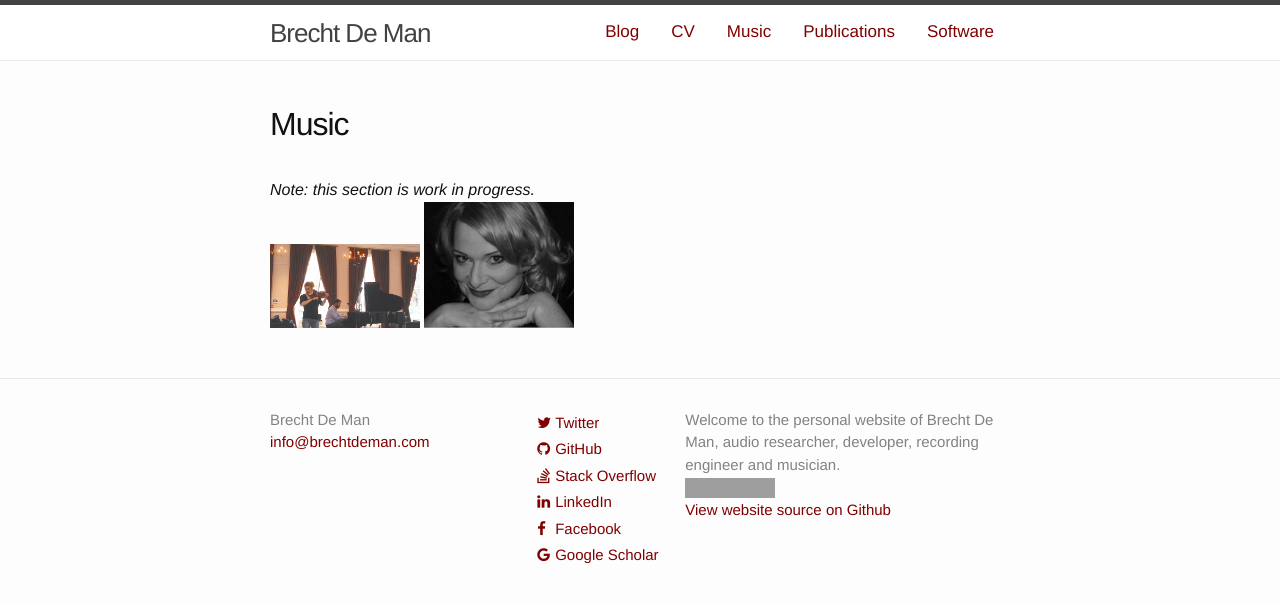
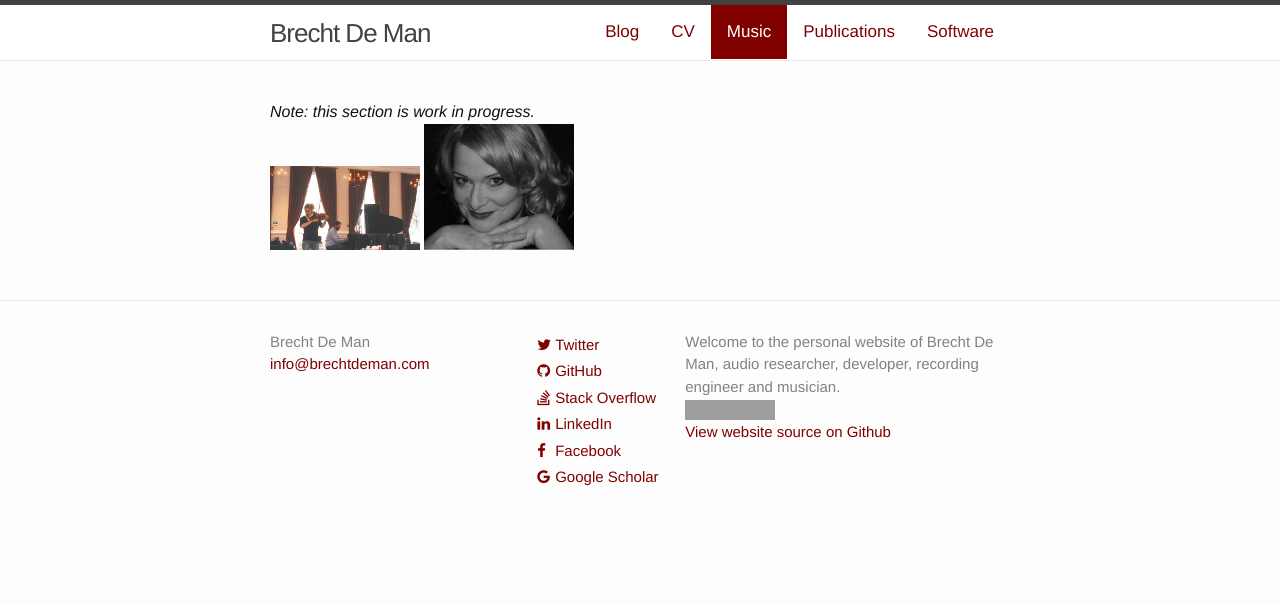
Before and after one commit to BrechtDeMan/BrechtDeMan.github.io, a Jekyll site: the page built from music.html, in a window 1280 px wide. Shown: the top 603 px of the page. Built offline with Jekyll 4.4.1, drawn with Linux system fonts in a browser that asks for light colours; nearby versions of some CDN libraries; grey boxes are pictures that could not be loaded.

Commit message:
Highlight selected menu items

```diff
--- a/_includes/nav.html
+++ b/_includes/nav.html
@@ -6,25 +6,24 @@
         <div class="trigger">
             <!-- http://www.w3schools.com/howto/howto_js_topnav.asp -->
             <ul class="topnav" id="myTopnav">
-
-                <li>
-                  <a class="page-scroll" href="/blog/" target="_self">Blog</a>
+                <li {% if page.url contains "/blog/" %}class="active"{% endif %}>
+                  <a href="/blog/" target="_self">Blog</a>
                 </li>
 
                 <li>
-                  <a class="page-scroll" href="/downloads/CV/BrechtDeMan-CV.pdf">CV</a>
+                  <a href="/downloads/CV/BrechtDeMan-CV.pdf">CV</a>
                 </li>
 
-                <li>
-                  <a class="page-scroll" href="/music/" target="_self">Music</a>
+                <li {% if page.url contains "/music/" %}class="active"{% endif %}>
+                  <a href="/music/" target="_self">Music</a>
                 </li>
 
-                <li>
-                  <a class="page-scroll" href="/publications/" target="_self">Publications</a>
+                <li {% if page.url contains "/publications/" %}class="active"{% endif %}>
+                  <a href="/publications/" target="_self">Publications</a>
                 </li>
 
-                <li>
-                  <a class="page-scroll" href="/software/" target="_self">Software</a>
+                <li {% if page.url contains "/software/" %}class="active"{% endif %}>
+                  <a href="/software/" target="_self">Software</a>
                 </li>
 
                 <li class="icon" onclick="hamburgerClicked()">
--- a/_layouts/page.html
+++ b/_layouts/page.html
@@ -2,10 +2,6 @@
 layout: default
 ---
 <article class="post">
-
-  <header class="post-header">
-    <h1 class="post-title">{{ page.title }}</h1>
-  </header>
 
   <div class="post-content">
     {{ content }}
--- a/_sass/_base.scss
+++ b/_sass/_base.scss
@@ -315,7 +315,19 @@ ul.topnav li a {
 }
 
 /* Change color of links on hover */
-ul.topnav li a:hover {color: lighten($brand-color, 7%); text-decoration: underline;}
+ul.topnav li a:hover {
+  color: lighten($brand-color, 7%);
+  text-decoration: underline;
+}
+
+/* Active menu items */
+ul.topnav li.active a {
+  background-color: $brand-color;
+}
+
+ul.topnav li.active a {
+  color: #FFF;
+}
 
 /* Hide the list item that contains the link that should open and close the topnav on small screens */
 ul.topnav li.icon {display: none;}
```
